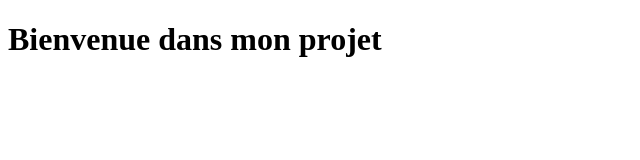
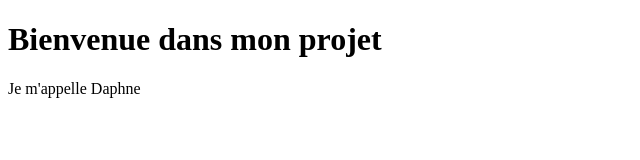
Before and after one commit to nerilusdaphne09-droid/eemi-git, a plain HTML site: page index.html in a window 1280 px wide. Shown: the whole page, without its empty margins (0-640 px from the left). Drawn offline with Linux system fonts and the light colour scheme.

Commit message:
Modification du fichier index.html

```diff
--- a/index.html
+++ b/index.html
@@ -7,3 +7,4 @@
     <h1>Bienvenue dans mon projet</h1>
 </body>
 </html>
+<p>Je m'appelle Daphne</p>
```
